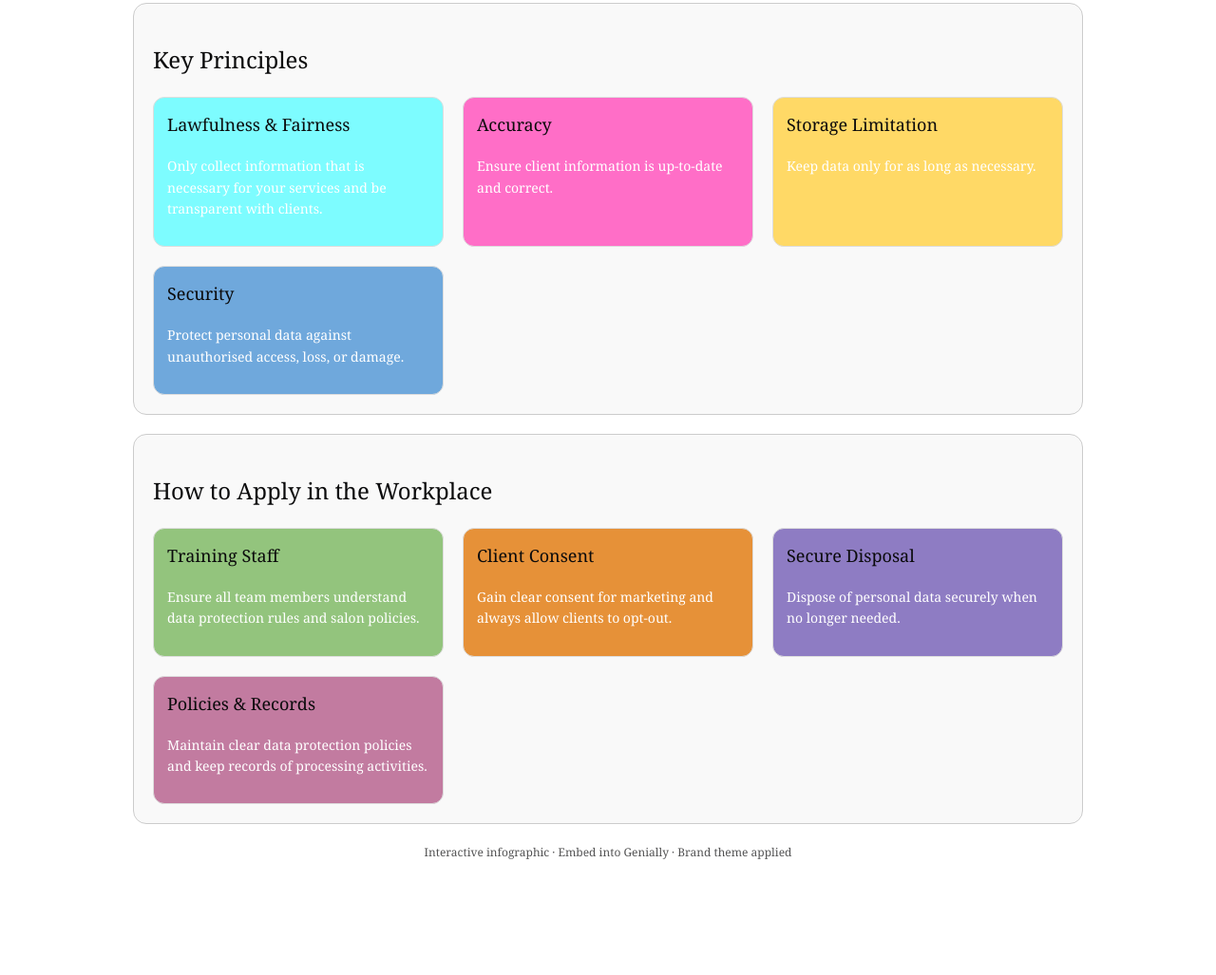
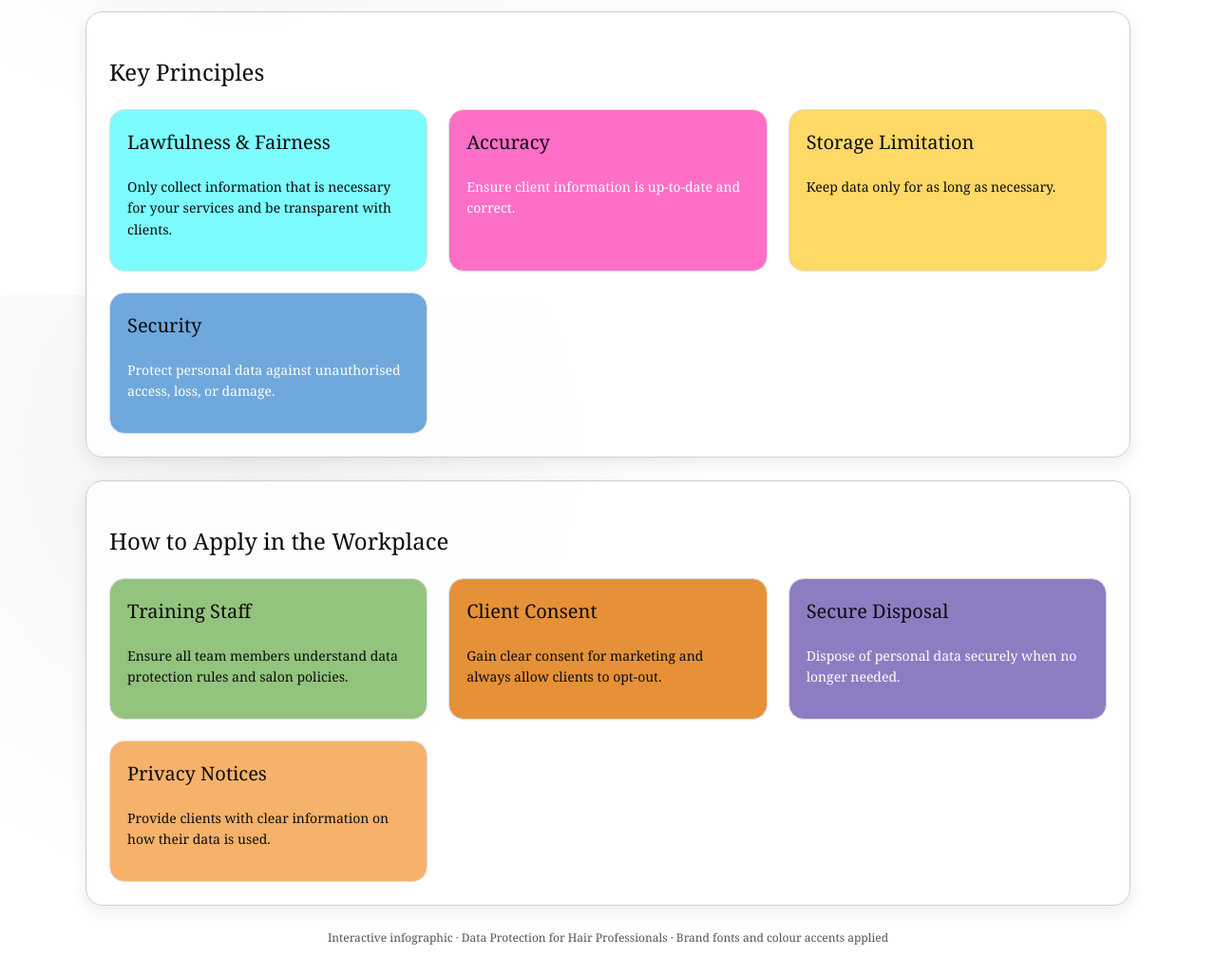
Before and after one commit to danielpyne/Data-Protection-Infographic, a plain HTML site: page index.html in a window 1280 px wide. Shown: the part 489-1516 px from the top of the page at 95% size. Before the commit the page ends 1417 px from the top, so only its background shows below. Drawn offline with Linux system fonts and the light colour scheme.

Commit message:
Add files via upload

```diff
--- a/index.html
+++ b/index.html
@@ -11,6 +11,9 @@
       background: #ffffff;
       color: #0b0b0c;
       line-height: 1.6;
+      background-image: radial-gradient(circle at 20% 20%, #f2f2f2 0%, #ffffff 40%),
+                        radial-gradient(circle at 80% 80%, #f9f9f9 0%, #ffffff 40%);
+      background-attachment: fixed;
     }
     h1, h2, h3 {
       font-family: "Alta-Regular", Georgia, serif;
@@ -18,40 +21,52 @@
       color: #0b0b0c;
     }
     .wrap {
-      max-width: 1000px;
+      max-width: 1100px;
       margin: auto;
-      padding: 20px;
+      padding: 30px;
     }
     .section {
-      border-radius: 14px;
-      padding: 20px;
-      margin-bottom: 20px;
+      border-radius: 18px;
+      padding: 24px;
+      margin-bottom: 24px;
       border: 1px solid #ccc;
-      background: #f9f9f9;
+      background: #ffffffcc;
+      backdrop-filter: blur(4px);
+      box-shadow: 0 6px 18px rgba(0,0,0,0.08);
     }
     .grid {
       display: grid;
-      grid-template-columns: repeat(auto-fit, minmax(250px, 1fr));
-      gap: 20px;
+      grid-template-columns: repeat(auto-fit, minmax(260px, 1fr));
+      gap: 22px;
     }
     .tip {
-      border-radius: 12px;
-      padding: 14px;
+      border-radius: 16px;
+      padding: 18px;
       border: 1px solid #ddd;
       cursor: pointer;
       transition: transform 0.3s, box-shadow 0.3s;
       color: #fff;
+      position: relative;
+      overflow: hidden;
     }
-    .tip:hover { transform: scale(1.03); box-shadow: 0 4px 12px rgba(0,0,0,0.2); }
-    .tip h3 { margin-top: 0; font-size: 18px; }
+    .tip:hover { transform: translateY(-5px); box-shadow: 0 8px 18px rgba(0,0,0,0.25); }
+    .tip h3 { margin-top: 0; font-size: 20px; }
     .tip p { font-size: 14px; }
     .tip.light { color: #0b0b0c; }
     .interactive-info {
-      margin-top: 10px;
+      margin-top: 12px;
       font-size: 13px;
       display: none;
+      opacity: 0;
+      transition: opacity 0.3s ease-in-out;
     }
-    .tip:hover .interactive-info { display: block; }
+    .tip:hover .interactive-info { display: block; opacity: 1; }
+    footer {
+      text-align:center;
+      font-size:12px;
+      opacity:0.7;
+      margin-top:20px;
+    }
   </style>
 </head>
 <body>
@@ -70,7 +85,7 @@
     <section class="section">
       <h2>Key Principles</h2>
       <div class="grid">
-        <div class="tip" style="background:#7dfcff;" class="light">
+        <div class="tip light" style="background:#7dfcff;">
           <h3>Lawfulness & Fairness</h3>
           <p>Only collect information that is necessary for your services and be transparent with clients.</p>
           <div class="interactive-info">💡 Example: Explain why you need allergy details before a colour treatment.</div>
@@ -80,7 +95,7 @@
           <p>Ensure client information is up-to-date and correct.</p>
           <div class="interactive-info">💡 Example: Confirm contact details at each appointment.</div>
         </div>
-        <div class="tip" style="background:#ffd966;" class="light">
+        <div class="tip light" style="background:#ffd966;">
           <h3>Storage Limitation</h3>
           <p>Keep data only for as long as necessary.</p>
           <div class="interactive-info">💡 Example: Delete lapsed client details after a set period.</div>
@@ -96,12 +111,12 @@
     <section class="section">
       <h2>How to Apply in the Workplace</h2>
       <div class="grid">
-        <div class="tip" style="background:#93c47d;" class="light">
+        <div class="tip light" style="background:#93c47d;">
           <h3>Training Staff</h3>
           <p>Ensure all team members understand data protection rules and salon policies.</p>
           <div class="interactive-info">💡 Hold regular refreshers and include data protection in new staff inductions.</div>
         </div>
-        <div class="tip" style="background:#e69138;" class="light">
+        <div class="tip light" style="background:#e69138;">
           <h3>Client Consent</h3>
           <p>Gain clear consent for marketing and always allow clients to opt-out.</p>
           <div class="interactive-info">💡 Use consent forms or checkboxes for promotional emails or texts.</div>
@@ -109,18 +124,18 @@
         <div class="tip" style="background:#8e7cc3;">
           <h3>Secure Disposal</h3>
           <p>Dispose of personal data securely when no longer needed.</p>
-          <div class="interactive-info">💡 Shred paper records and wipe old devices before disposal.</div>
+          <div class="interactive-info">💡 Shred paper records and wipe old devices before recycling.</div>
         </div>
-        <div class="tip" style="background:#c27ba0;">
-          <h3>Policies & Records</h3>
-          <p>Maintain clear data protection policies and keep records of processing activities.</p>
-          <div class="interactive-info">💡 Review policies yearly and document how client data is used.</div>
+        <div class="tip light" style="background:#f6b26b;">
+          <h3>Privacy Notices</h3>
+          <p>Provide clients with clear information on how their data is used.</p>
+          <div class="interactive-info">💡 Example: Display a privacy policy at reception or on your booking system.</div>
         </div>
       </div>
     </section>
 
-    <footer style="text-align:center; font-size:12px; opacity:0.7;">
-      Interactive infographic · Embed into Genially · Brand theme applied
+    <footer>
+      Interactive infographic · Data Protection for Hair Professionals · Brand fonts and colour accents applied
     </footer>
   </div>
 </body>
```
Also changed, not shown: 1 other file.
